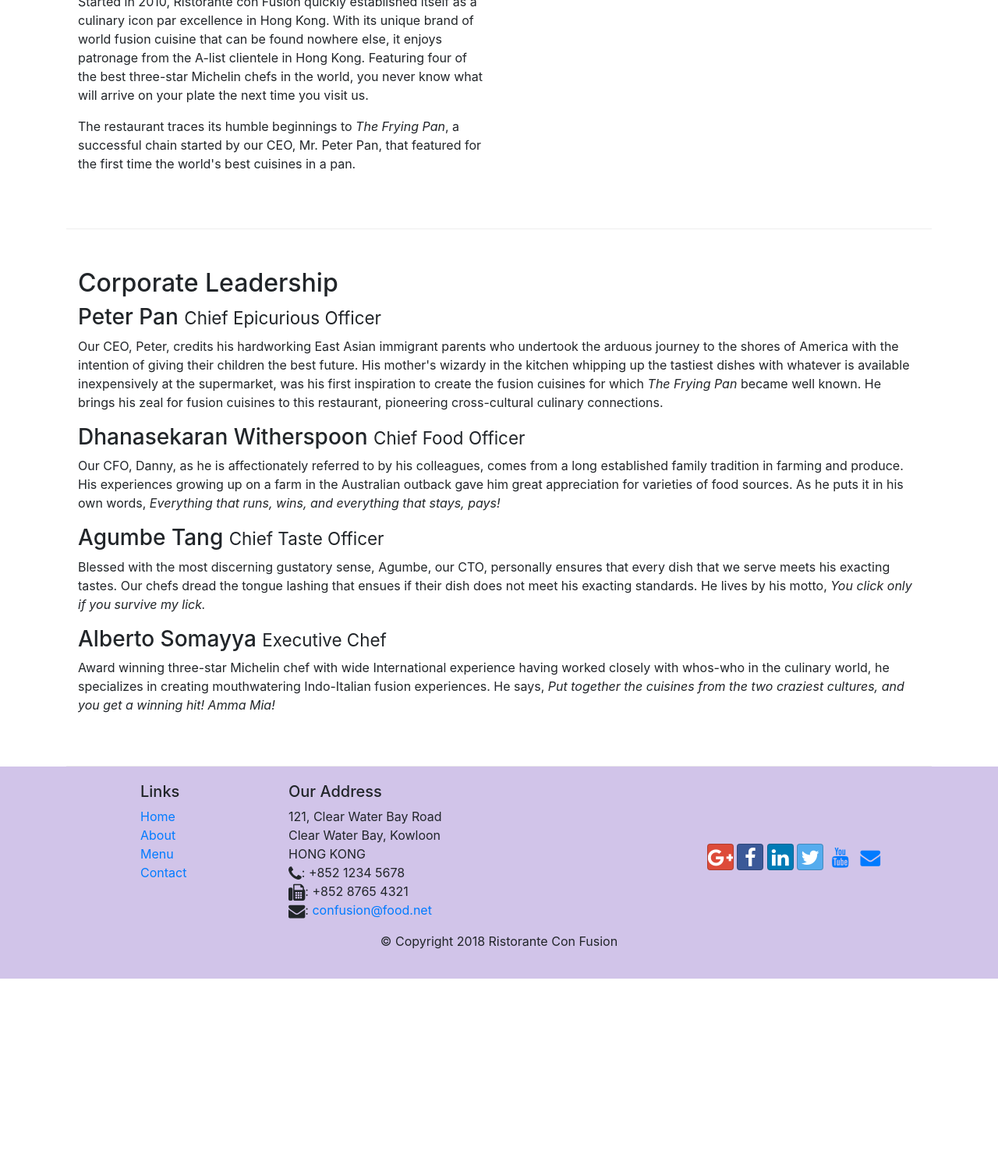
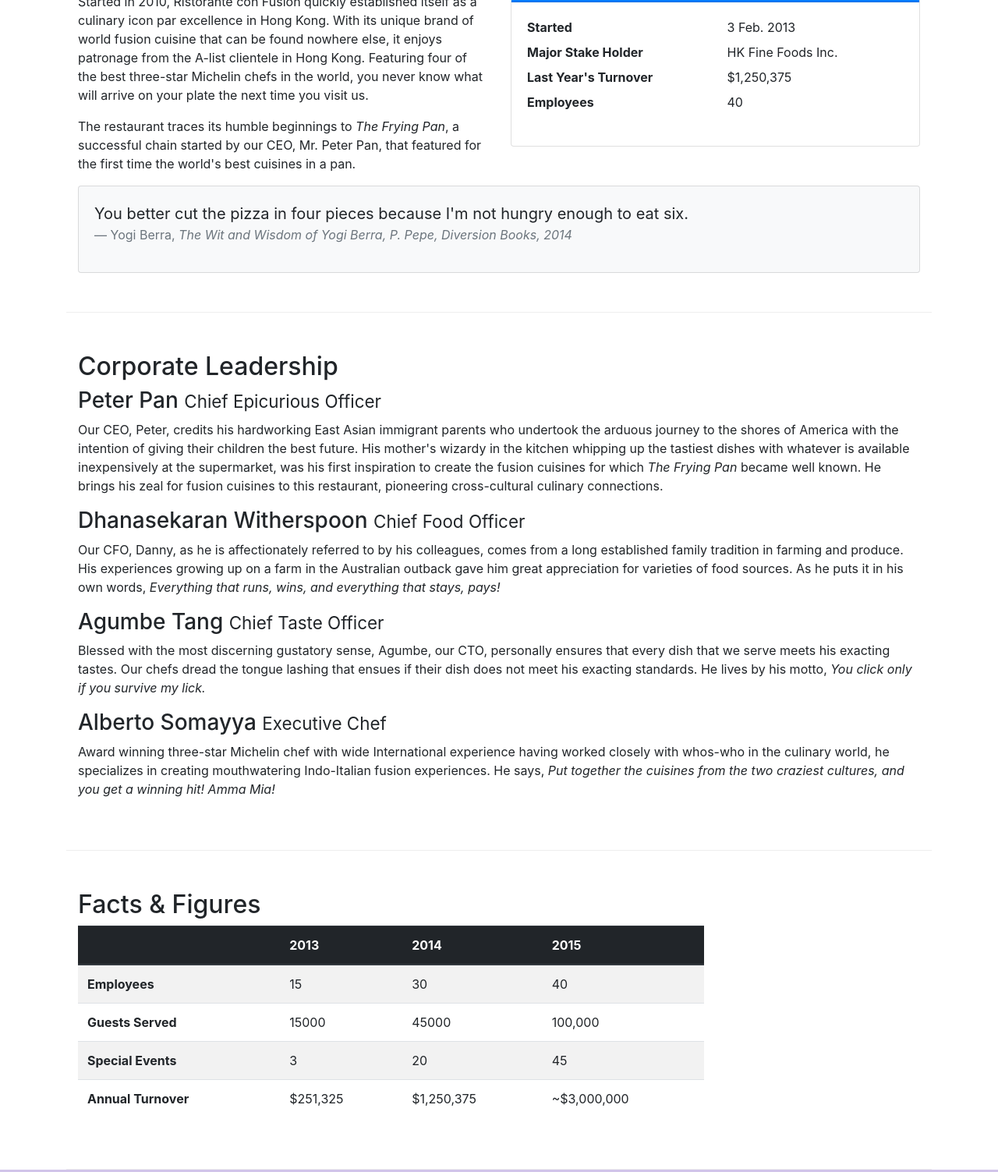
Before and after one commit to ketank77/Bootstrap, a website: page aboutus.html in a window 1280 px wide. Shown: the part 571-2074 px from the top of the page at 78% size. Before the commit the page ends 1826 px from the top, so only its background shows below. Drawn offline with nearby package versions, Linux system fonts and the light colour scheme.

Commit message:
tables and cards

```diff
--- a/aboutus.html
+++ b/aboutus.html
@@ -66,7 +66,34 @@
                 <p>Started in 2010, Ristorante con Fusion quickly established itself as a culinary icon par excellence in Hong Kong. With its unique brand of world fusion cuisine that can be found nowhere else, it enjoys patronage from the A-list clientele in Hong Kong.  Featuring four of the best three-star Michelin chefs in the world, you never know what will arrive on your plate the next time you visit us.</p>
                 <p>The restaurant traces its humble beginnings to <em>The Frying Pan</em>, a successful chain started by our CEO, Mr. Peter Pan, that featured for the first time the world's best cuisines in a pan.</p>
             </div>
-            <div>
+            <div class="col-12 col-sm-6">
+                    <div class="card">
+                        <h3 class="card-header bg-primary text-white"><em>Facts At a Glance</em></h3>
+                        <div class="card-body">
+                            <dl class="row">
+                                <dt class="col-6">Started</dt>
+                                <dd class="col-6">3 Feb. 2013</dd>
+                                <dt class="col-6">Major Stake Holder</dt>
+                                <dd class="col-6">HK Fine Foods Inc.</dd>
+                                <dt class="col-6">Last Year's Turnover</dt>
+                                <dd class="col-6">$1,250,375</dd>
+                                <dt class="col-6">Employees</dt>
+                                <dd class="col-6">40</dd>
+                            </dl>
+                        </div>
+                    </div>
+            </div>
+            <div class="col-12">
+                    <div class="card card-body bg-light">
+                        <blockquote class="blockquote">
+                            <p class="mb-0">You better cut the pizza in four pieces because
+                                I'm not hungry enough to eat six.</p>
+                            <footer class="blockquote-footer">Yogi Berra,
+                                <cite title="Source Title">The Wit and Wisdom of Yogi Berra,
+                                P. Pepe, Diversion Books, 2014</cite>
+                            </footer>
+                        </blockquote>
+                    </div>
             </div>
         </div>
 
@@ -84,7 +111,51 @@
                 <p class="d-none d-sm-block">Award winning three-star Michelin chef with wide International experience having worked closely with whos-who in the culinary world, he specializes in creating mouthwatering Indo-Italian fusion experiences. He says, <em>Put together the cuisines from the two craziest cultures, and you get a winning hit! Amma Mia!</em></p>
             </div>
        </div>
-
+       <div class="row row-content">
+            <div class="col-12 col-sm-9">
+                <h2>Facts &amp; Figures</h2>
+                <div class="table-responsive">
+                        <table class="table table-striped">
+                            <thead class="thead-dark">
+                                <tr>
+                                    <th>&nbsp;</th>
+                                    <th>2013</th>
+                                    <th>2014</th>
+                                    <th>2015</th>
+                                </tr>
+                            </thead>
+                            <tbody>
+                                <tr>
+                                    <th>Employees</th>
+                                    <td>15</td>
+                                    <td>30</td>
+                                    <td>40</td>
+                                </tr>
+                                <tr>
+                                    <th>Guests Served</th>
+                                    <td>15000</td>
+                                    <td>45000</td>
+                                    <td>100,000</td>
+                                </tr>
+                                <tr>
+                                    <th>Special Events</th>
+                                    <td>3</td>
+                                    <td>20</td>
+                                    <td>45</td>
+                                </tr>
+                                <tr>
+                                    <th>Annual Turnover</th>
+                                    <td>$251,325</td>
+                                    <td>$1,250,375</td>
+                                    <td>~$3,000,000</td>
+                                </tr>
+                            </tbody>
+                        </table>
+                    </div>
+            </div>
+             <div class="col-12 col-sm-3">
+            </div>
+       </div>
     </div>
 
     <footer class="footer">
```
